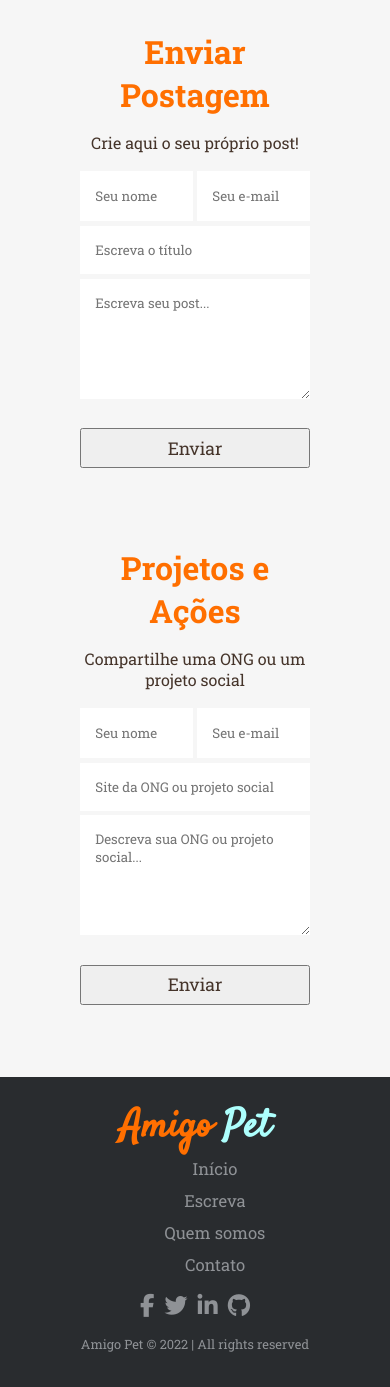
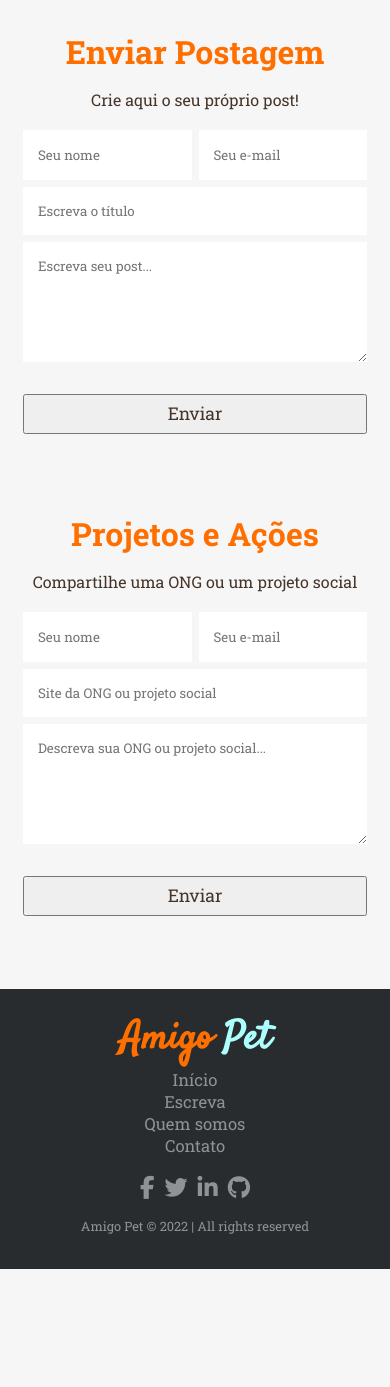
Before and after one commit to ICEI-PUC-Minas-PMV-ADS/pmv-ads-2022-2-e1-proj-web-t8-portal-pets, a PHP site: page /site/escreva.html in a window 390 px wide. Shown: the part 66-1453 px from the top of the page. After the commit the page ends 1335 px from the top, so only its background shows below. Run offline with PHP 8.4, Linux system fonts and the light colour scheme; some libraries are stand-ins or nearby versions; some web fonts are replaced.

Commit message:
melhorias em responsividade

```diff
--- a/src/css/style.css
+++ b/src/css/style.css
@@ -639,6 +639,9 @@ footer .footer-row a{
     .post-slider .prev {
         left: 2%;
     }
+    .content .sibebar {
+        margin-top: -65px;
+    }
 }
 
 @media only screen and (max-width:600px){
@@ -648,7 +651,7 @@ footer .footer-row a{
     }
     .footer .footer-row  ul li{
         display: flex;
-        margin:10px 0px;
+        margin-left: -10px;
         justify-content: center;
     }
     .footer .row a i{
--- a/src/css/stylecontato.css
+++ b/src/css/stylecontato.css
@@ -256,7 +256,7 @@ footer .footer-row a{
     }
     .footer .footer-row  ul li{
         display: flex;
-        margin:10px 0px;
+        margin-left: -10px;
         justify-content: center;
     }
     .footer .row a i{
--- a/src/css/styleescreva.css
+++ b/src/css/styleescreva.css
@@ -246,6 +246,36 @@ footer .footer-row a{
 }
 
 /* MEDIA QUERIES */
+@media only screen and (max-width: 1450px) {
+    .main-content .form-container{
+        width: 65%;
+    }
+}
+@media only screen and (max-width: 1300px) {
+    .main-content .form-container{
+        width: 70%;
+    }
+}
+@media only screen and (max-width: 1150px) {
+    .main-content .form-container{
+        width: 75%;
+    }
+}
+@media only screen and (max-width: 1000px) {
+    .main-content .form-container{
+        width: 80%;
+    }
+}
+@media only screen and (max-width: 850px) {
+    .main-content .form-container{
+        width: 85%;
+    }
+}
+@media only screen and (max-width: 700px) {
+    .main-content .form-container{
+        width: 90%;
+    }
+}
 @media only screen and (max-width: 875px) {
     header {
         position: relative;
@@ -273,9 +303,6 @@ footer .footer-row a{
     header .logo {
         margin-left: .5em;
     }
-
-
-
 }
 @media only screen and (max-width:600px){
     .footer{
@@ -284,7 +311,7 @@ footer .footer-row a{
     }
     .footer .footer-row  ul li{
         display: flex;
-        margin:10px 0px;
+        margin-left: -10px;
         justify-content: center;
     }
     .footer .row a i{
```
Also changed, not shown: src/css/stylequemsomos.css (+7 -1 lines).
